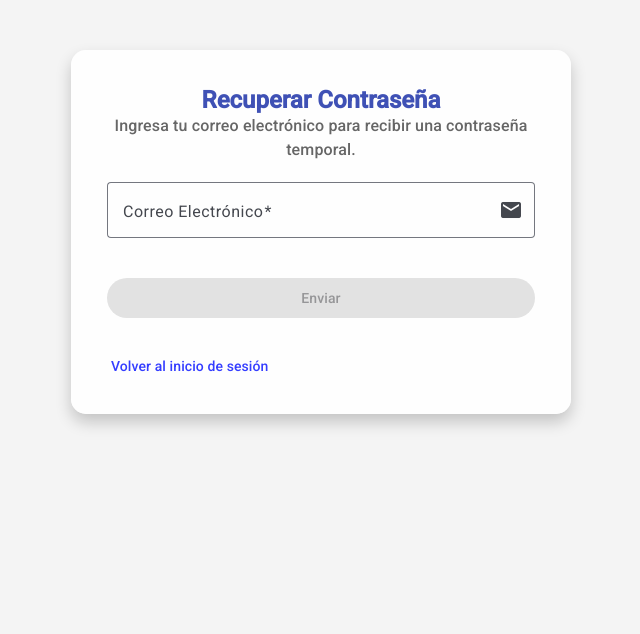
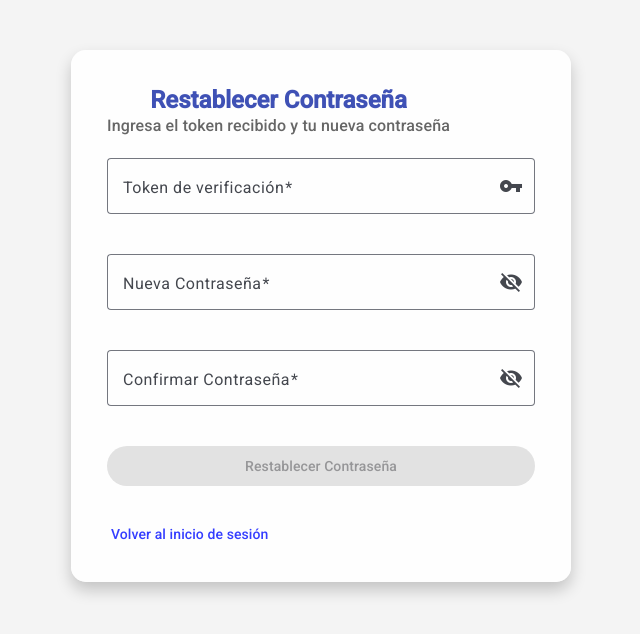
Before and after one commit to Diana-hub4/demo-dian, an Angular app: page /forgot-password in a window 1280 px wide. Shown: the top 634 px of the page, without its empty margins (319-959 px from the left). Built offline with nearby package versions, Linux system fonts and the light colour scheme.

Commit message:
reset password front

```diff
--- a/src/app/pages/forgot-password/forgot-password.component.html
+++ /dev/null
@@ -1,30 +0,0 @@
-<mat-card class="forgot-password-card">
-  <mat-card-header class="forgot-password-header">
-    <mat-card-title class="forgot-password-title">Recuperar Contraseña</mat-card-title>
-    <mat-card-subtitle class="forgot-password-subtitle">
-      Ingresa tu correo electrónico para recibir una contraseña temporal.
-    </mat-card-subtitle>
-  </mat-card-header>
-  <mat-card-content>
-    <form [formGroup]="forgotPasswordForm" (ngSubmit)="onSubmit()" class="forgot-password-form">
-      <!-- Campo de correo electrónico -->
-      <mat-form-field appearance="outline">
-        <mat-label>Correo Electrónico</mat-label>
-        <input matInput formControlName="email" required />
-        <mat-icon matSuffix>email</mat-icon>
-        <mat-error *ngIf="forgotPasswordForm.get('email')?.invalid">
-          El correo electrónico es requerido.
-        </mat-error>
-      </mat-form-field>
-
-      <!-- Botón de enviar -->
-      <button mat-raised-button color="primary" type="submit" [disabled]="forgotPasswordForm.invalid">
-        Enviar
-      </button>
-    </form>
-  </mat-card-content>
-  <mat-card-actions class="forgot-password-actions">
-    <!-- Botón para volver al login usando routerLink -->
-    <a mat-button color="accent" routerLink="/login">Volver al inicio de sesión</a>
-  </mat-card-actions>
-</mat-card>
--- a/src/app/pages/forgot-password/forgot-password.component.ts
+++ /dev/null
@@ -1,63 +0,0 @@
-import { Component } from '@angular/core';
-import { CommonModule } from '@angular/common';
-import { ReactiveFormsModule, FormBuilder, FormGroup, Validators } from '@angular/forms';
-import { MatCardModule } from '@angular/material/card';
-import { MatFormFieldModule } from '@angular/material/form-field';
-import { MatInputModule } from '@angular/material/input';
-import { MatButtonModule } from '@angular/material/button';
-import { MatIconModule } from '@angular/material/icon';
-import { Router } from '@angular/router';
-import { HttpClient } from '@angular/common/http'; // Importa HttpClient
-
-@Component({
-  selector: 'app-forgot-password',
-  standalone: true,
-  imports: [
-    CommonModule,
-    ReactiveFormsModule,
-    MatCardModule,
-    MatFormFieldModule,
-    MatInputModule,
-    MatButtonModule,
-    MatIconModule,
-  ],
-  templateUrl: './forgot-password.component.html',
-  styleUrls: ['./forgot-password.component.css'],
-})
-export class ForgotPasswordComponent {
-  forgotPasswordForm: FormGroup;
-
-  constructor(
-    private fb: FormBuilder,
-    private router: Router,
-    private http: HttpClient // Inyecta HttpClient
-  ) {
-    this.forgotPasswordForm = this.fb.group({
-      email: ['', [Validators.required, Validators.email]],
-    });
-  }
-
-  onSubmit(): void {
-    if (this.forgotPasswordForm.valid) {
-      const email = this.forgotPasswordForm.value.email;
-      const nombre = 'Usuario'; // Nombre quemado
-      const enlaceRecuperacion = 'https://tuempresa.com/reset-password'; // Enlace quemado
-
-      this.http.post('http://localhost:8000/forgot-password', { email, nombre, enlaceRecuperacion })
-        .subscribe({
-          next: (response) => {
-            console.log('Correo enviado:', response);
-            alert('Se ha enviado un correo para restablecer tu contraseña.');
-          },
-          error: (error) => {
-            console.error('Error al enviar el correo:', error);
-            alert('Hubo un error al enviar el correo. Por favor, intenta nuevamente.');
-          },
-        });
-    }
-  }
-
-  goToLogin(): void {
-    this.router.navigate(['/login']);
-  }
-}
--- a/src/app/pages/forgot-password/forgot-password.component.css
+++ b/src/app/pages/reset-password/reset-password.component.css
@@ -1,4 +1,4 @@
-.forgot-password-card {
+.reset-password-card {
   max-width: 500px;
   margin: auto;
   margin-top: 50px;
@@ -8,29 +8,35 @@
   box-shadow: 0 8px 16px rgba(0, 0, 0, 0.2);
 }
 
-.forgot-password-header {
+.reset-password-header {
   text-align: center;
   margin-bottom: 20px;
 }
 
-.forgot-password-title {
+.reset-password-title {
   font-size: 24px;
   font-weight: bold;
   color: #3f51b5;
 }
 
-.forgot-password-subtitle {
+.reset-password-subtitle {
   font-size: 16px;
   color: #666;
 }
 
-.forgot-password-form {
+.reset-password-form {
   display: flex;
   flex-direction: column;
   gap: 20px;
 }
 
-.forgot-password-actions {
+.reset-password-actions {
   text-align: center;
   margin-top: 20px;
 }
+
+/* Estilo para los íconos de visibilidad */
+mat-icon {
+  cursor: pointer;
+  user-select: none;
+}
--- /dev/null
+++ b/src/app/pages/reset-password/reset-password.component.html
@@ -0,0 +1,53 @@
+<mat-card class="reset-password-card">
+  <mat-card-header class="reset-password-header">
+    <mat-card-title class="reset-password-title">Restablecer Contraseña</mat-card-title>
+    <mat-card-subtitle class="reset-password-subtitle">
+      Ingresa el token recibido y tu nueva contraseña
+    </mat-card-subtitle>
+  </mat-card-header>
+  <mat-card-content>
+    <form [formGroup]="resetPasswordForm" (ngSubmit)="onSubmit()" class="reset-password-form">
+      <!-- Campo para el token -->
+      <mat-form-field appearance="outline">
+        <mat-label>Token de verificación</mat-label>
+        <input matInput formControlName="token" required />
+        <mat-icon matSuffix>vpn_key</mat-icon>
+        <mat-error *ngIf="resetPasswordForm.get('token')?.invalid">
+          El token es requerido
+        </mat-error>
+      </mat-form-field>
+
+      <!-- Campo para nueva contraseña -->
+      <mat-form-field appearance="outline">
+        <mat-label>Nueva Contraseña</mat-label>
+        <input matInput formControlName="newPassword" [type]="hidePassword ? 'password' : 'text'" required />
+        <mat-icon matSuffix (click)="hidePassword = !hidePassword">
+          {{hidePassword ? 'visibility_off' : 'visibility'}}
+        </mat-icon>
+        <mat-error *ngIf="resetPasswordForm.get('newPassword')?.invalid">
+          La contraseña es requerida (mínimo 8 caracteres)
+        </mat-error>
+      </mat-form-field>
+
+      <!-- Campo para confirmar contraseña -->
+      <mat-form-field appearance="outline">
+        <mat-label>Confirmar Contraseña</mat-label>
+        <input matInput formControlName="confirmPassword" [type]="hideConfirmPassword ? 'password' : 'text'" required />
+        <mat-icon matSuffix (click)="hideConfirmPassword = !hideConfirmPassword">
+          {{hideConfirmPassword ? 'visibility_off' : 'visibility'}}
+        </mat-icon>
+        <mat-error *ngIf="resetPasswordForm.get('confirmPassword')?.hasError('passwordMismatch')">
+          Las contraseñas no coinciden
+        </mat-error>
+      </mat-form-field>
+
+      <!-- Botón de enviar -->
+      <button mat-raised-button color="primary" type="submit" [disabled]="resetPasswordForm.invalid">
+        Restablecer Contraseña
+      </button>
+    </form>
+  </mat-card-content>
+  <mat-card-actions class="reset-password-actions">
+    <button mat-button color="accent" (click)="goToLogin()">Volver al inicio de sesión</button>
+  </mat-card-actions>
+</mat-card>
--- /dev/null
+++ b/src/app/pages/reset-password/reset-password.component.ts
@@ -0,0 +1,93 @@
+import { Component } from '@angular/core';
+import { CommonModule } from '@angular/common';
+import {
+  ReactiveFormsModule,
+  FormBuilder,
+  FormGroup,
+  Validators,
+  AbstractControl,
+  ValidationErrors,
+  ValidatorFn
+} from '@angular/forms';
+import { MatCardModule } from '@angular/material/card';
+import { MatFormFieldModule } from '@angular/material/form-field';
+import { MatInputModule } from '@angular/material/input';
+import { MatButtonModule } from '@angular/material/button';
+import { MatIconModule } from '@angular/material/icon';
+import { Router, ActivatedRoute } from '@angular/router';
+import { HttpClient } from '@angular/common/http';
+
+// Validador personalizado para coincidencia de contraseñas
+export function passwordMatchValidator(): ValidatorFn {
+  return (control: AbstractControl): ValidationErrors | null => {
+    const password = control.get('newPassword')?.value;
+    const confirmPassword = control.get('confirmPassword')?.value;
+
+    return password && confirmPassword && password === confirmPassword
+      ? null
+      : { passwordMismatch: true };
+  };
+}
+
+@Component({
+  selector: 'app-reset-password',
+  standalone: true,
+  imports: [
+    CommonModule,
+    ReactiveFormsModule,
+    MatCardModule,
+    MatFormFieldModule,
+    MatInputModule,
+    MatButtonModule,
+    MatIconModule,
+  ],
+  templateUrl: './reset-password.component.html',
+  styleUrls: ['./reset-password.component.css']
+})
+export class ResetPasswordComponent {
+  resetPasswordForm: FormGroup;
+  hidePassword = true;
+  hideConfirmPassword = true;
+  tokenFromUrl?: string;
+
+  constructor(
+    private fb: FormBuilder,
+    private router: Router,
+    private route: ActivatedRoute,
+    private http: HttpClient
+  ) {
+    // Obtener token de la URL si existe
+    this.route.queryParams.subscribe(params => {
+      this.tokenFromUrl = params['token'];
+    });
+
+    this.resetPasswordForm = this.fb.group({
+      token: [this.tokenFromUrl || '', [Validators.required]],
+      newPassword: ['', [Validators.required, Validators.minLength(8)]],
+      confirmPassword: ['', [Validators.required]]
+    }, { validators: passwordMatchValidator() });
+  }
+
+  goToLogin() {
+    this.router.navigate(['/login']); // o la ruta que uses para login
+  }
+
+  onSubmit(): void {
+    if (this.resetPasswordForm.valid) {
+      const { token, newPassword } = this.resetPasswordForm.value;
+
+      this.http.post('http://localhost:8000/reset-password', { token, newPassword })
+        .subscribe({
+          next: (response) => {
+            console.log('Contraseña actualizada:', response);
+            alert('Tu contraseña ha sido restablecida exitosamente. Ahora puedes iniciar sesión.');
+            this.router.navigate(['/login']);
+          },
+          error: (error) => {
+            console.error('Error al restablecer contraseña:', error);
+            alert(error.error?.detail || 'Hubo un error al restablecer la contraseña. Verifica el token e intenta nuevamente.');
+          }
+        });
+    }
+  }
+}
```
Also changed, not shown: src/app/app.routes.ts (+3 -4 lines), 2 other files (tests, documents, lock files or other folders).
